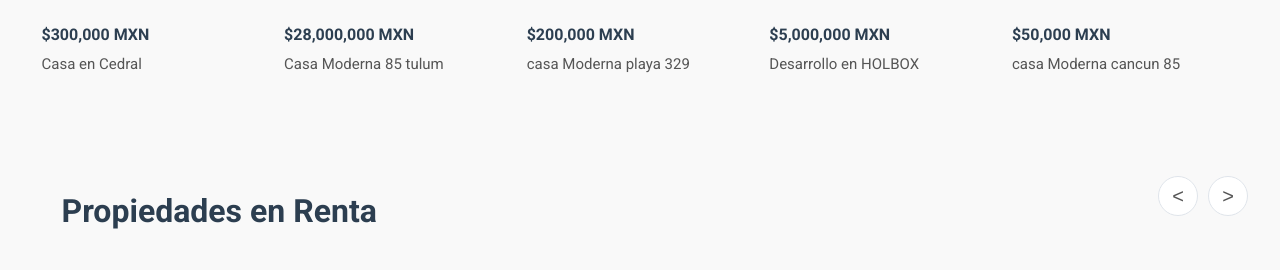
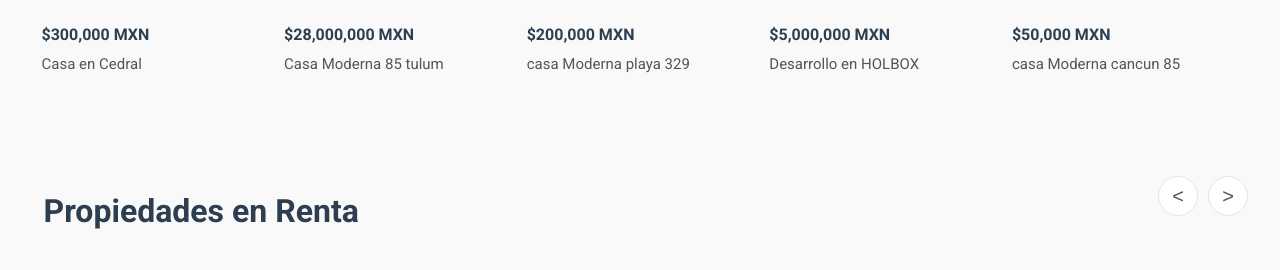
Before and after one commit to Victorisai/mi-proyecto, a PHP site: page / in a window 1280 px wide. Shown: the part 1117-1387 px from the top of the page. Run offline with PHP 8.4, Linux system fonts and the light colour scheme; data comes from the database, SQL or seed files in the repository; some web fonts are replaced.

Commit message:
Actualizacion 2.9

```diff
--- a/assets/css/styles.css
+++ b/assets/css/styles.css
@@ -2494,6 +2494,13 @@ ETIQUETA DE CATEGORÍA PARA TARJETAS DE PROPIEDAD
         -ms-overflow-style: none;
         scrollbar-width: none;
     }
+    .showcase-header {
+        width: 95%;
+        max-width: 1500px;
+        margin: 0 auto 25px auto; /* Centra el contenedor del título */
+        padding: 0 2px; /* Añade el mismo padding que el carrusel */
+        text-align: left;
+    }
 }
 
 /* ===== FIN ESTILOS PARA CARRUSEL DE PROPIEDADES EN INDEX ===== */
```
